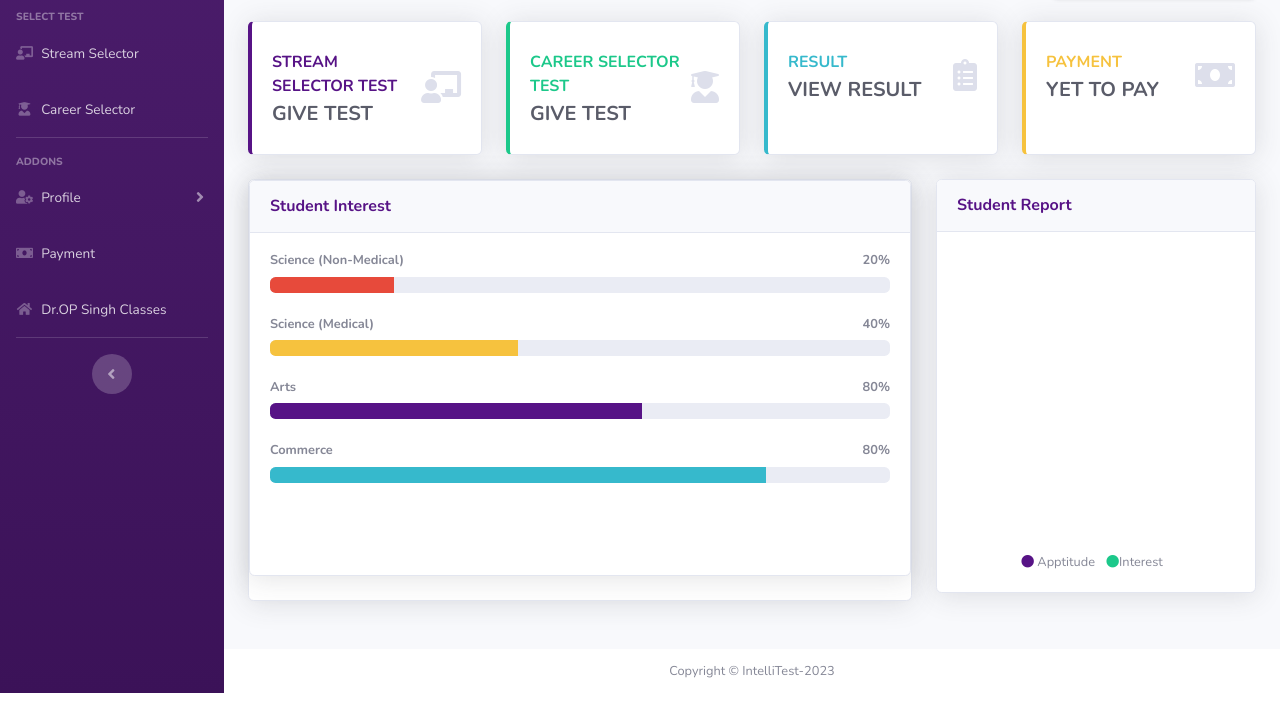
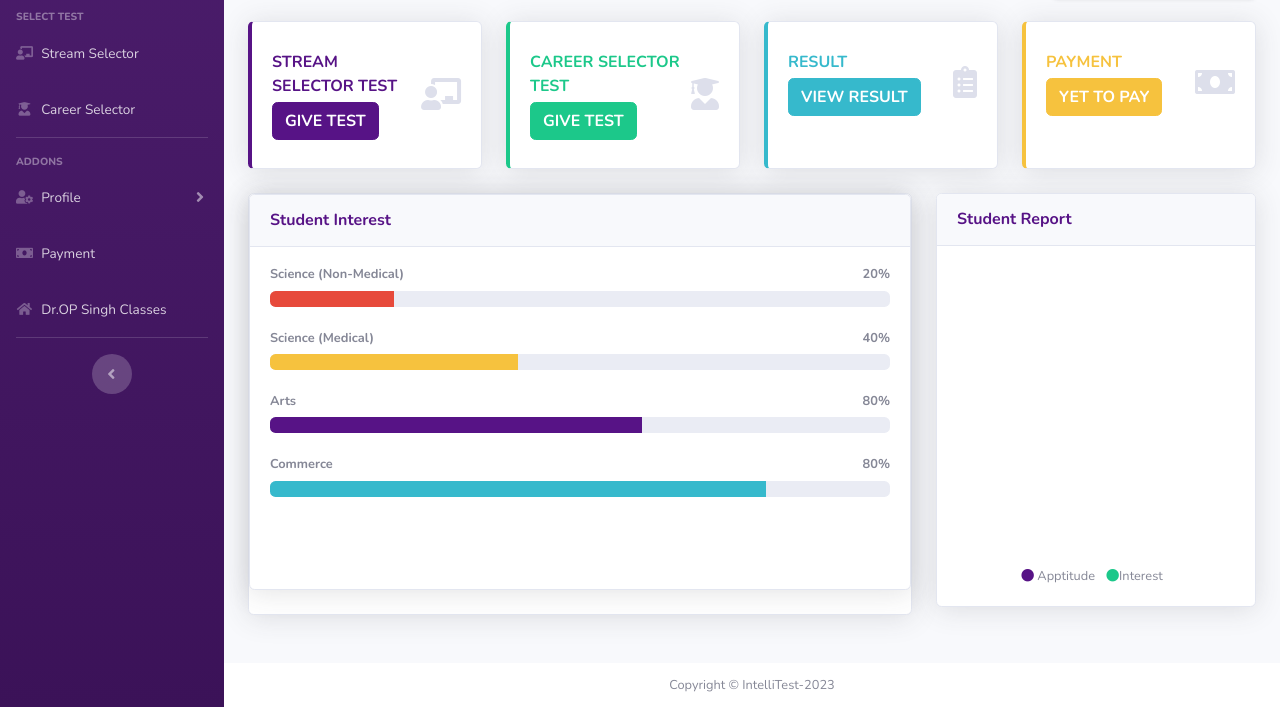
Before and after one commit to jazz-design/stream_selector, a website with bundled scripts: page index.html in a window 1280 px wide. Shown: the part 135-842 px from the top of the page. Built offline with nearby package versions, Linux system fonts and the light colour scheme.

Commit message:
update index

```diff
--- a/index.html
+++ b/index.html
@@ -273,7 +273,7 @@
                                         <div class="col mr-2">
                                             <div class="text-s font-weight-bold text-primary text-uppercase mb-1">
                                                 Stream Selector Test</div>
-                                            <div class="h5 mb-0 font-weight-bold text-gray-800">GIVE TEST</div>
+                                            <div class="h5 mb-0 font-weight-bold btn btn-primary">GIVE TEST</div>
                                         </div>
                                         <div class="col-auto">
                                             <i class="fas fa-chalkboard-teacher fa-2x text-gray-300"></i>
@@ -291,7 +291,7 @@
                                         <div class="col mr-2">
                                             <div class="text-s font-weight-bold text-success text-uppercase mb-1">
                                                 Career Selector Test</div>
-                                            <div class="h5 mb-0 font-weight-bold text-gray-800">GIVE TEST</div>
+                                            <div class="h5 mb-0 font-weight-bold btn btn-success">GIVE TEST</div>
                                         </div>
                                         <div class="col-auto">
                                             <i class="fas fa-user-graduate fa-2x text-gray-300"></i>
@@ -311,7 +311,7 @@
                                             </div>
                                             <div class="row no-gutters align-items-center">
                                                 <div class="col-auto">
-                                                    <div class="h5 mb-0 mr-3 font-weight-bold text-gray-800">VIEW RESULT</div>
+                                                    <div class="h5 mb-0 mr-3 font-weight-bold btn btn-info">VIEW RESULT</div>
                                                 </div>
                                                <!-- <div class="col">
                                                     <div class="progress progress-sm mr-2">
@@ -338,7 +338,7 @@
                                         <div class="col mr-2">
                                             <div class="text-s font-weight-bold text-warning text-uppercase mb-1">
                                                 Payment</div>
-                                            <div class="h5 mb-0 font-weight-bold text-gray-800">YET TO PAY</div>
+                                            <div class="h5 mb-0 font-weight-bold btn btn-warning">YET TO PAY</div>
                                         </div>
                                         <div class="col-auto">
                                             <i class="fas fa-money-bill fa-2x text-gray-300"></i>
```
